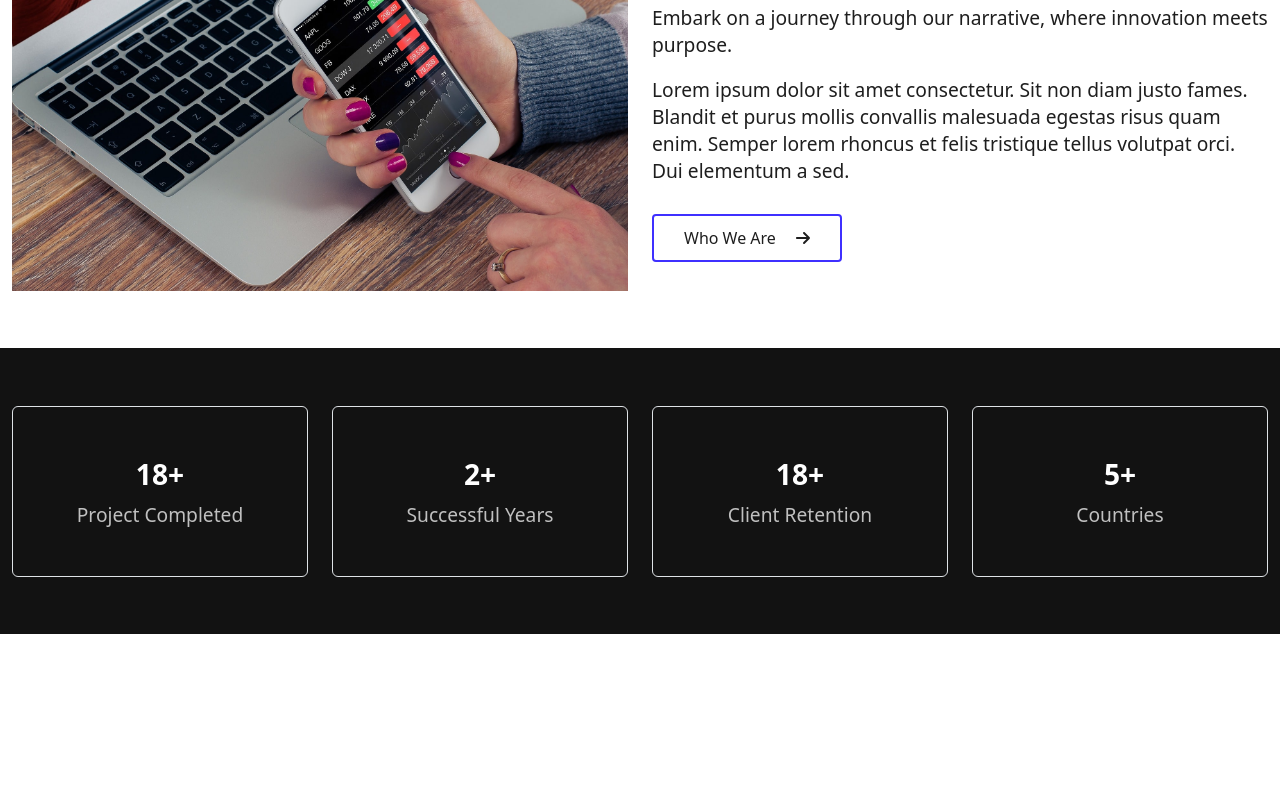
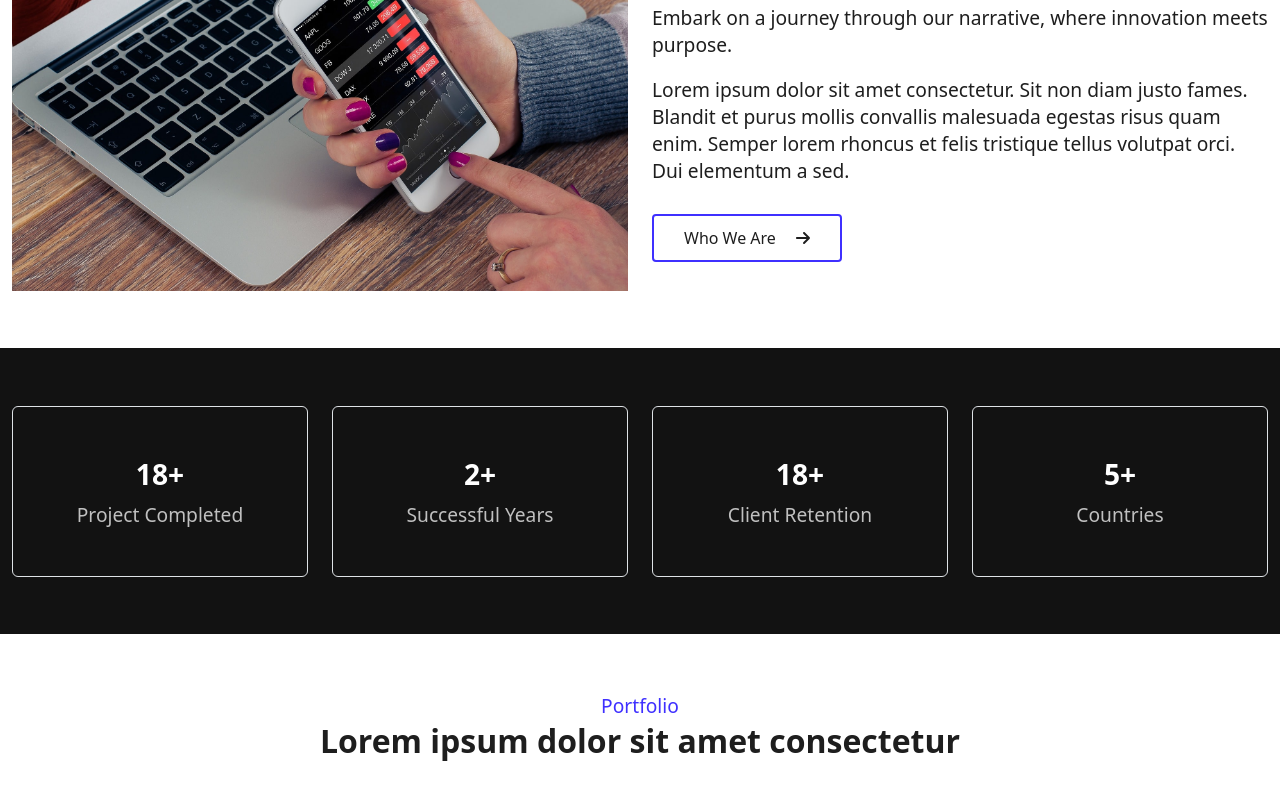
Before and after one commit to DeveloperNikhil07/xTechnoConsultX.com, a Next.js app: page / in a window 1280 px wide. Shown: the part 1100-1900 px from the top of the page. Before the commit the page ends 1734 px from the top, so only its background shows below. Built offline with nearby package versions, Linux system fonts and the light colour scheme.

Commit message:
new banner video added

```diff
--- /dev/null
+++ b/src/app/Component/HomeSections/PortfolioLayout.js
@@ -0,0 +1,20 @@
+import React from 'react'
+
+export default function PortfolioLayout() {
+    return (
+        <>
+            <section className='portfolio-wrapper py'>
+                <div className='container'>
+                    <div className='row'>
+                        <div className='col-12'>
+                            <div className='portfolio-content section-title text-center'>
+                                <span className='subtitle'>Portfolio</span>
+                                <h2>Lorem ipsum dolor sit amet consectetur</h2>
+                            </div>
+                        </div>
+                    </div>
+                </div>
+            </section>
+        </>
+    )
+}
--- a/src/app/page.js
+++ b/src/app/page.js
@@ -2,12 +2,14 @@ import React from 'react'
 import Banner from './Component/HomeSections/Banner';
 import WhoWeAre from './Component/HomeSections/WhoWeAre';
 import OurExperienceLayout from './Component/HomeSections/OurExperienceLayout';
+import PortfolioLayout from './Component/HomeSections/PortfolioLayout';
 export default function Home() {
   return (
     <>
       <Banner />
       <WhoWeAre />
       <OurExperienceLayout />
+      <PortfolioLayout />
     </>
   );
 }
```
Also changed, not shown: 2 other files (tests, documents, lock files or other folders).
